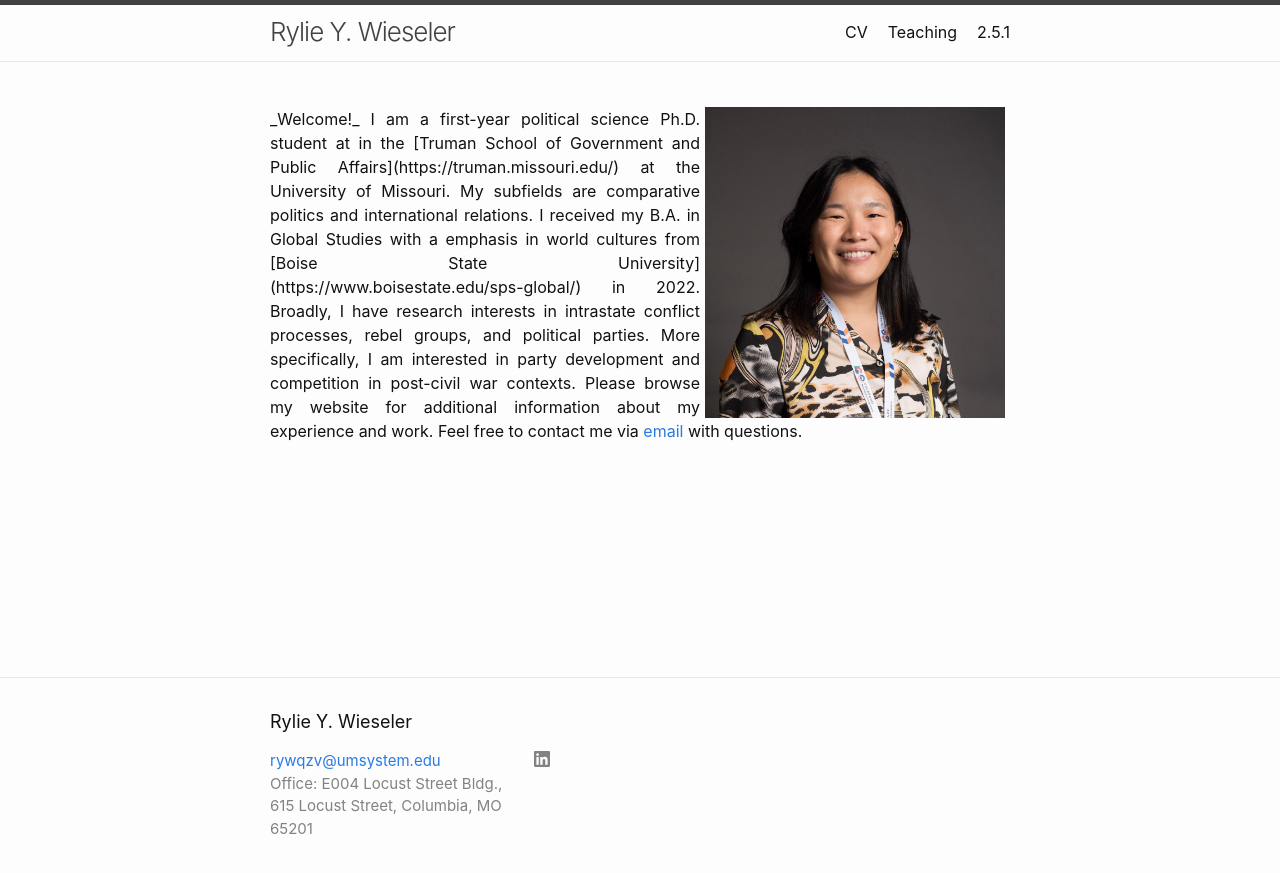
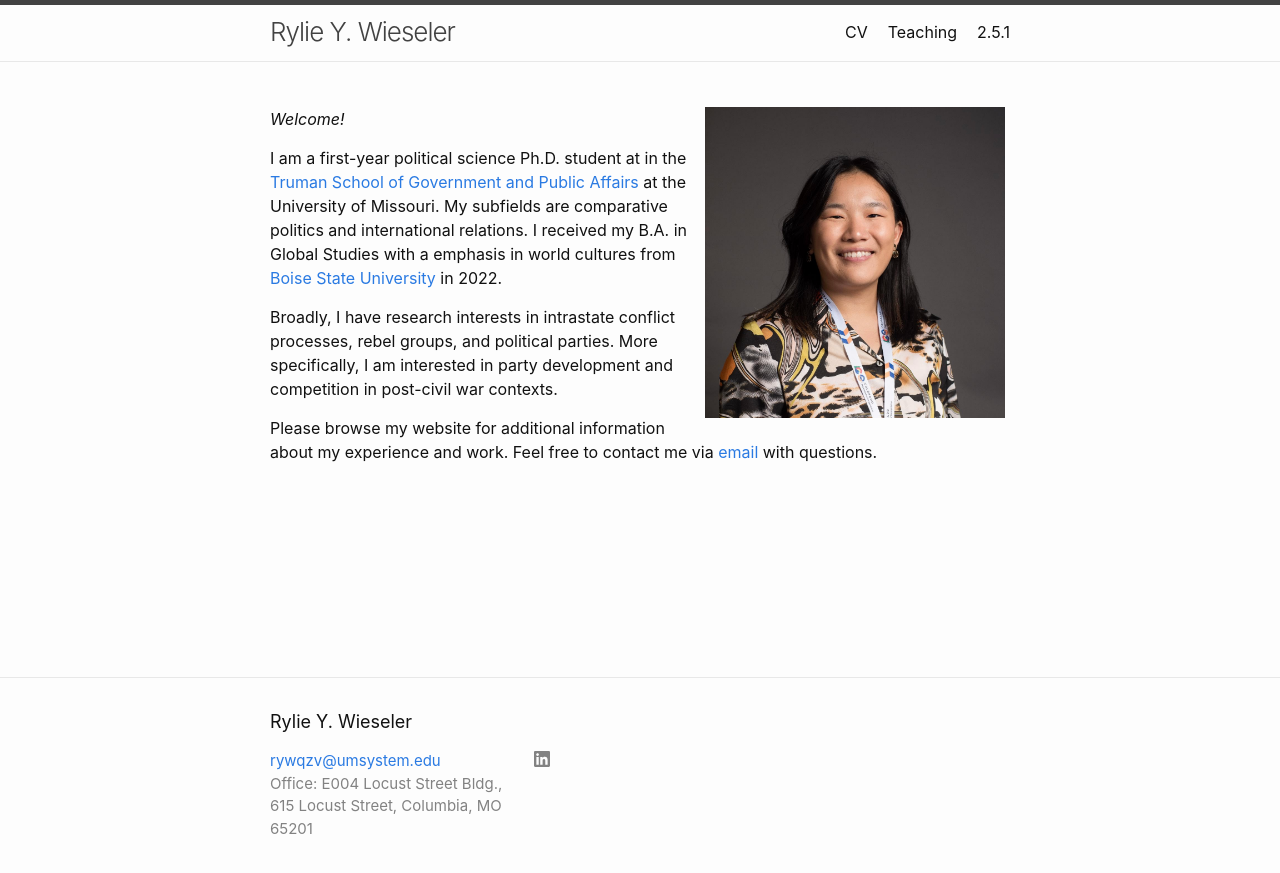
Before and after one commit to ryliewieseler/ryliewieseler.github.io, a Jekyll site: the page built from index.md, in a window 1280 px wide. Shown: the top 873 px of the page. Built offline with Jekyll 4.4.1, drawn with Linux system fonts in a browser that asks for light colours; part of the change alters nothing that is shown.

Commit message:
Update index.md

```diff
--- a/index.md
+++ b/index.md
@@ -10,11 +10,10 @@ layout: home
 
 <img align="right" src="files/wieseler.jpg" width="300" hspace="5" />
 
-<div align="justify">
 _Welcome!_
 
 I am a first-year political science Ph.D. student at in the [Truman School of Government and Public Affairs](https://truman.missouri.edu/) at the University of Missouri. My subfields are comparative politics and international relations. I received my B.A. in Global Studies with a emphasis in world cultures from [Boise State University](https://www.boisestate.edu/sps-global/) in 2022.
 
 Broadly, I have research interests in intrastate conflict processes, rebel groups, and political parties. More specifically, I am interested in party development and competition in post-civil war contexts.
 
-Please browse my website for additional information about my experience and work. Feel free to contact me via <a href = "mailto: rywqzv@umsystem.edu">email</a> with questions. </div>
+Please browse my website for additional information about my experience and work. Feel free to contact me via <a href = "mailto: rywqzv@umsystem.edu">email</a> with questions.
```
